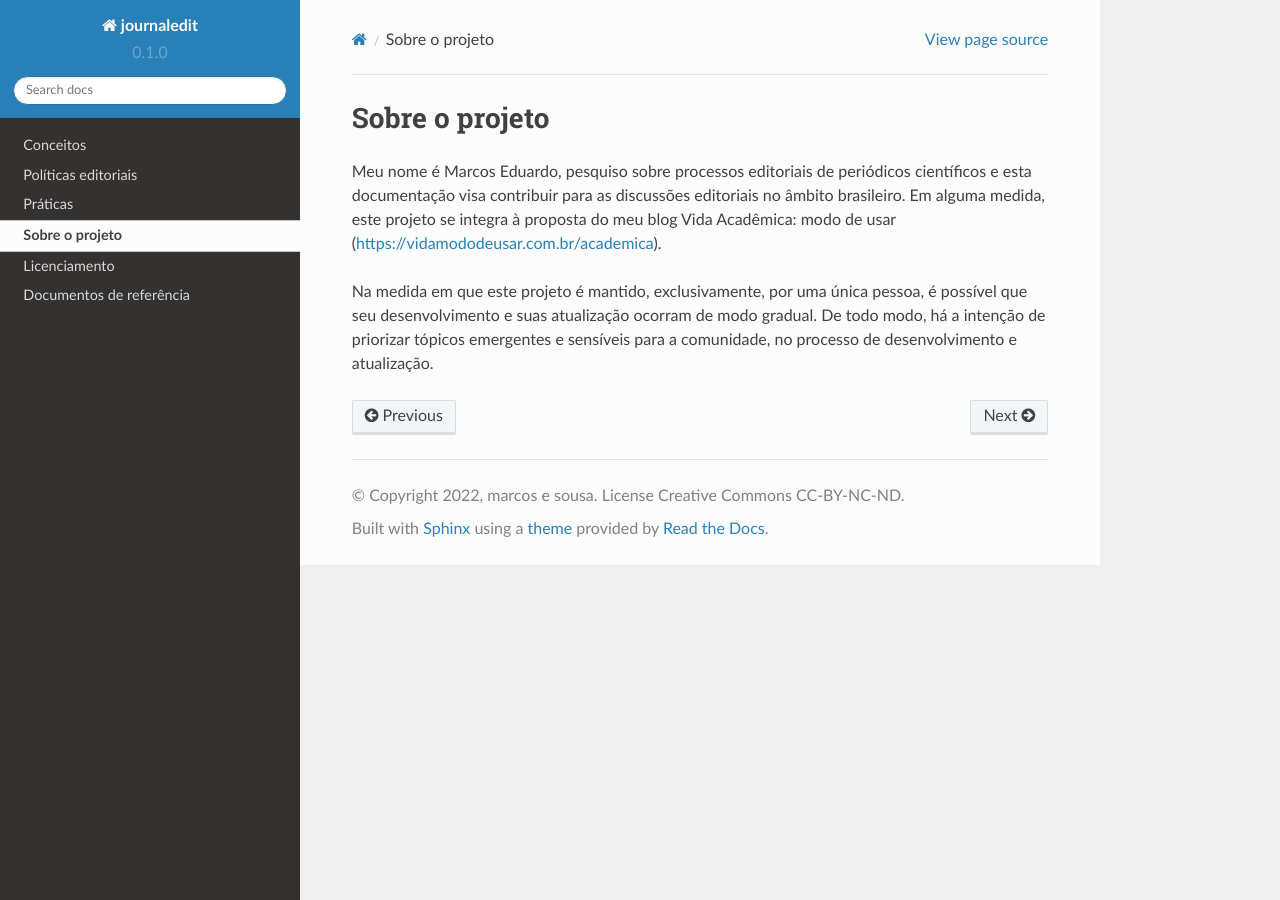
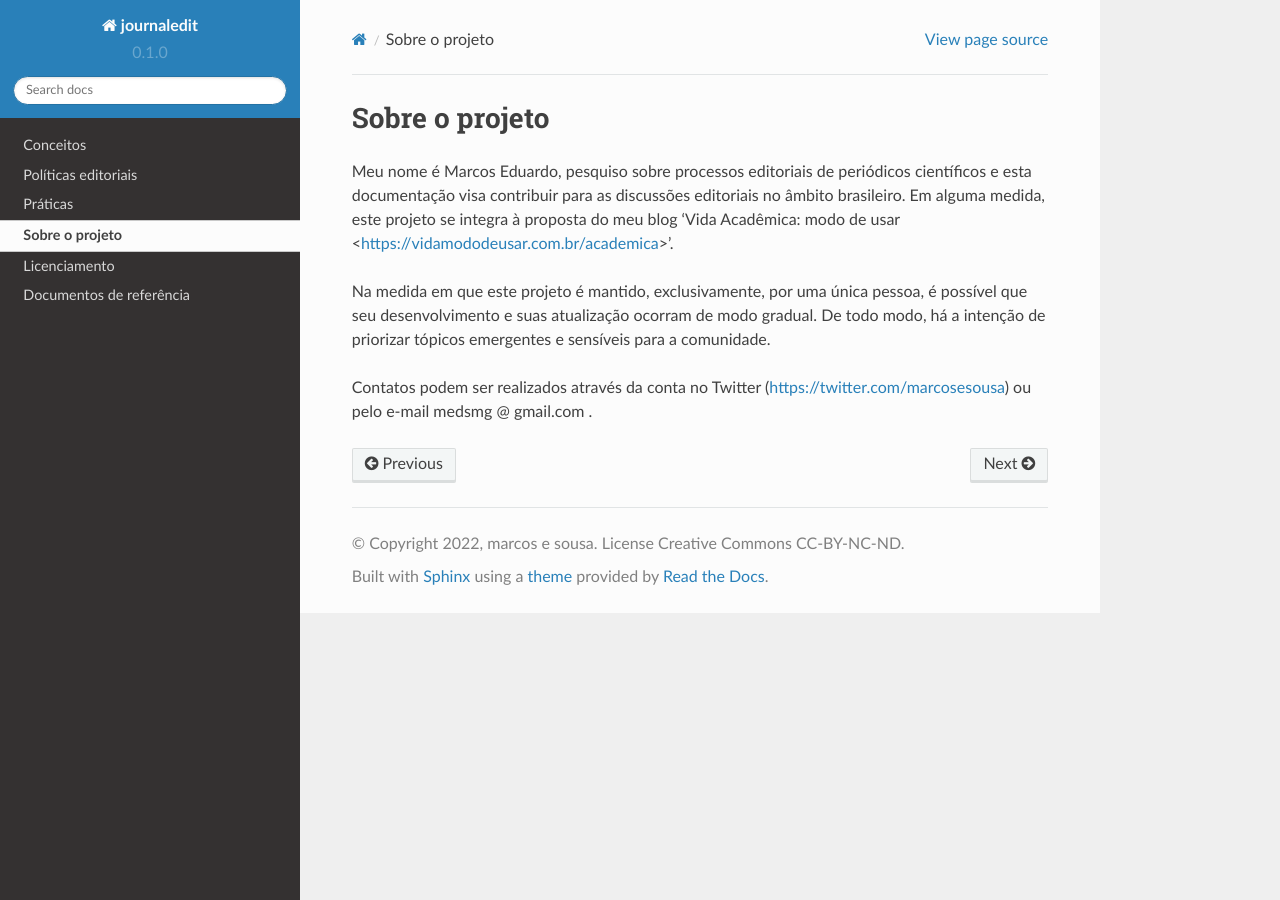
Before and after one commit to marcosesousa/journaledit, a Sphinx documentation site: the page built from docs/source/about.rst, in a window 1280 px wide. Built offline with Sphinx 7.4.7 and the Read the Docs theme 2.0.0, drawn with Linux system fonts in a browser that asks for light colours.

Commit message:
update about

```diff
--- a/docs/source/about.rst
+++ b/docs/source/about.rst
@@ -2,6 +2,8 @@
 Sobre o projeto
 ===============
 
-Meu nome é Marcos Eduardo, pesquiso sobre processos editoriais de periódicos científicos e esta documentação visa contribuir para as discussões editoriais no âmbito brasileiro. Em alguma medida, este projeto se integra à proposta do meu blog Vida Acadêmica: modo de usar (https://vidamododeusar.com.br/academica).
+Meu nome é Marcos Eduardo, pesquiso sobre processos editoriais de periódicos científicos e esta documentação visa contribuir para as discussões editoriais no âmbito brasileiro. Em alguma medida, este projeto se integra à proposta do meu blog 'Vida Acadêmica: modo de usar <https://vidamododeusar.com.br/academica>'.
 
-Na medida em que este projeto é mantido, exclusivamente, por uma única pessoa, é possível que seu desenvolvimento e suas atualização ocorram de modo gradual. De todo modo, há a intenção de priorizar tópicos emergentes e sensíveis para a comunidade, no processo de desenvolvimento e atualização.
+Na medida em que este projeto é mantido, exclusivamente, por uma única pessoa, é possível que seu desenvolvimento e suas atualização ocorram de modo gradual. De todo modo, há a intenção de priorizar tópicos emergentes e sensíveis para a comunidade.
+
+Contatos podem ser realizados através da conta no Twitter (https://twitter.com/marcosesousa) ou pelo e-mail medsmg @ gmail.com .
--- a/docs/source/license.rst
+++ b/docs/source/license.rst
@@ -2,4 +2,4 @@
 Licenciamento
 =============
 
-Todo o conteúdo desta documentação é licenciado sob uma licença ''Creative Commons'' CC-BY-NC-ND, atribuição, não comercial, sem derivação (https://creativecommons.org/licenses/by-nc-nd/4.0/).
+Todo o conteúdo desta documentação é licenciado sob uma licença *Creative Commons* CC-BY-NC-ND, atribuição, não comercial, sem derivação (https://creativecommons.org/licenses/by-nc-nd/4.0/).
```
